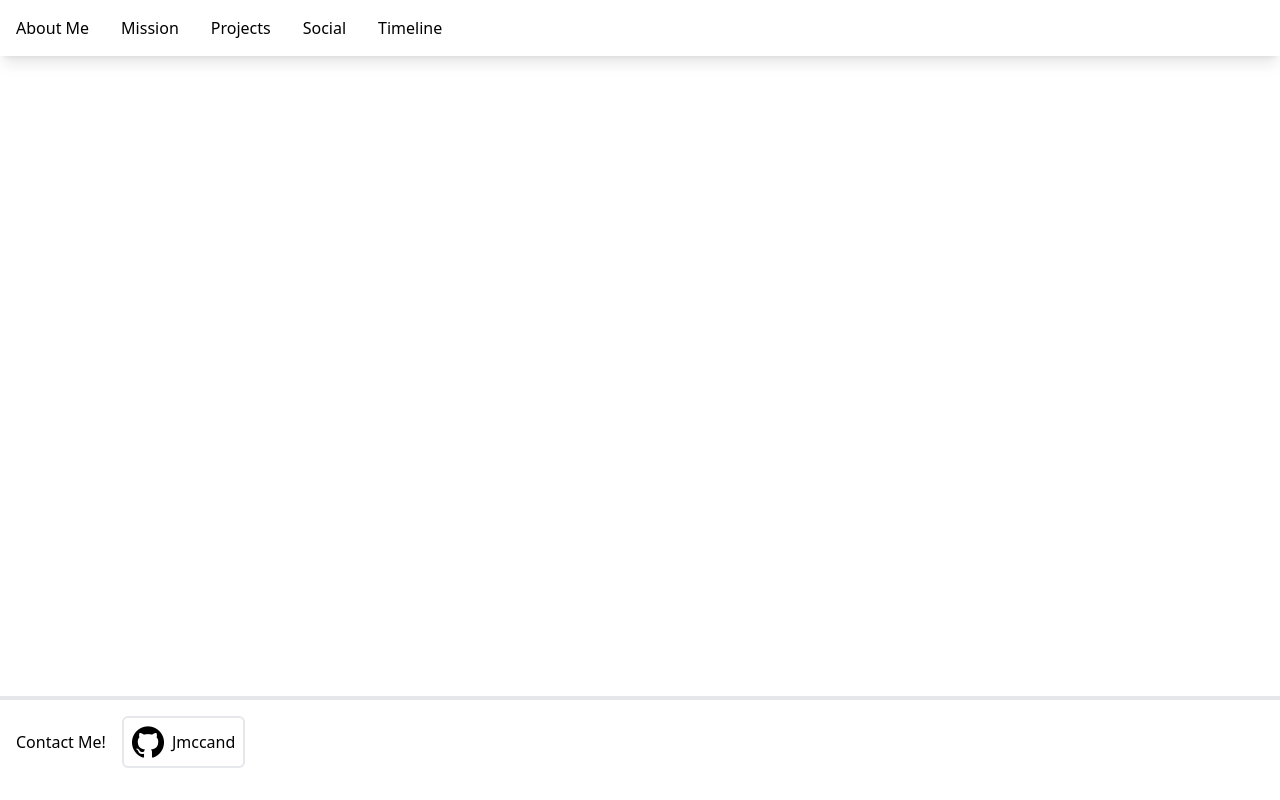
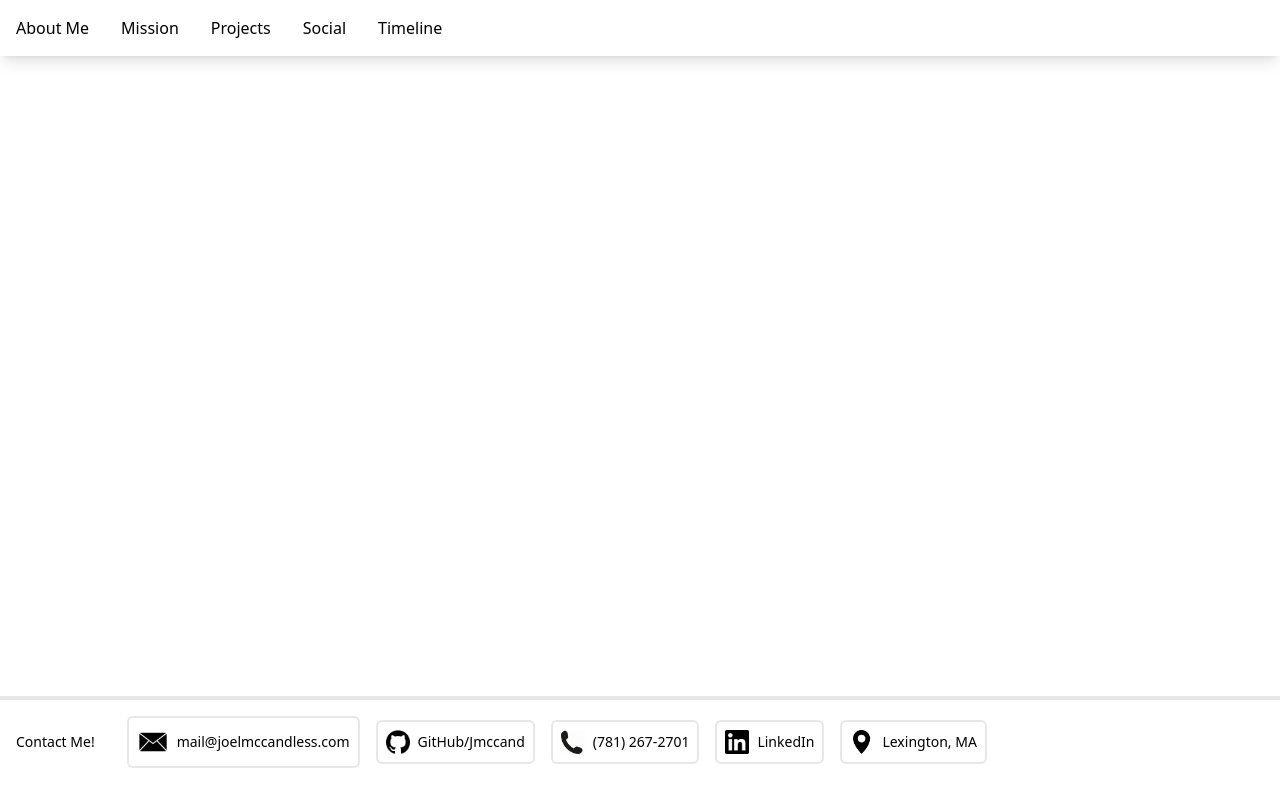
Before and after one commit to jmccand/personal_website, a Nuxt app in the folder website/: page / in a window 1280 px wide. Built offline with nearby package versions, Linux system fonts and the light colour scheme.

Commit message:
use custom component for TagLink in footers

```diff
--- a/website/app.vue
+++ b/website/app.vue
@@ -22,16 +22,28 @@
     </body>
 
     <!-- define footer -->
-    <footer class="w-full flex flex-row items-center border-t-4 p-4">
+    <footer class="w-full flex flex-row items-center border-t-4 p-4 space-x-4 text-sm">
       <div class="pr-4">Contact Me!</div>
-      <ul class="flex space-x-8">
-	<li>
-	  <NuxtLink to="https://github.com/jmccand" target="_blank" class="border-2 rounded-md p-2 flex flex-row items-center">
-	    <img src="@/assets/images/github-icon.png" style="max-height: 4vh" class="pr-2">
-	    Jmccand
-	  </NuxtLink>
-	</li>
-      </ul>
+      <TagLink :to="'mailto:mail@joelmccandless.com'">
+	<img src="@/assets/images/mail-icon.png" style="max-height: 4vh" class="pr-2">
+	mail@joelmccandless.com
+      </TagLink>
+      <TagLink :to="'https://github.com/jmccand'">
+	<img src="@/assets/images/github-icon.png" style="max-height: 3vh" class="pr-2">
+	GitHub/Jmccand
+      </TagLink>
+      <TagLink :to="'tel:+7812672701'">
+	<img src="@/assets/images/phone-icon.png" style="max-height: 3vh" class="pr-2">
+	(781) 267-2701
+      </TagLink>
+      <TagLink :to="'https://www.linkedin.com/in/joel-mccandless-a09275273/'">
+	<img src="@/assets/images/linkedin-icon.png" style="max-height: 3vh" class="pr-2">
+	LinkedIn
+      </TagLink>
+      <TagLink :to="'https://goo.gl/maps/QgktqPpbrLqry4Mz9'">
+	<img src="@/assets/images/location-icon.png" style="max-height: 3vh" class="pr-2">
+	Lexington, MA
+      </TagLink>
     </footer>
 
   </div>
--- /dev/null
+++ b/website/components/TagLink.vue
@@ -0,0 +1,11 @@
+<template>
+  <NuxtLink :to="props.to" target="_blank" class="border-2 rounded-md p-2 flex flex-row items-center">
+    <slot>
+    </slot>
+  </NuxtLink>
+</template>
+<script setup>
+ const props = defineProps({
+   to: String
+ });
+</script>
```
